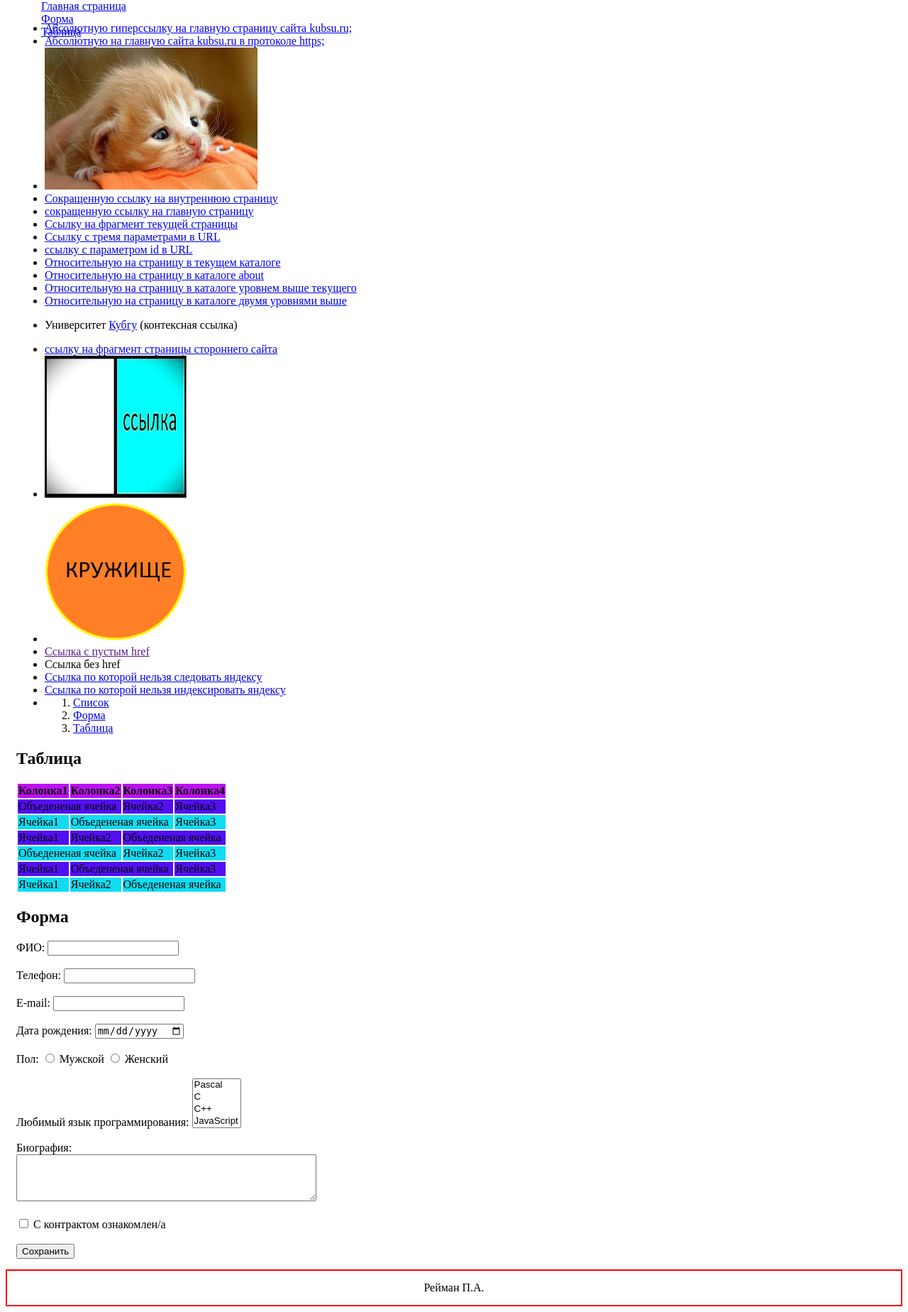
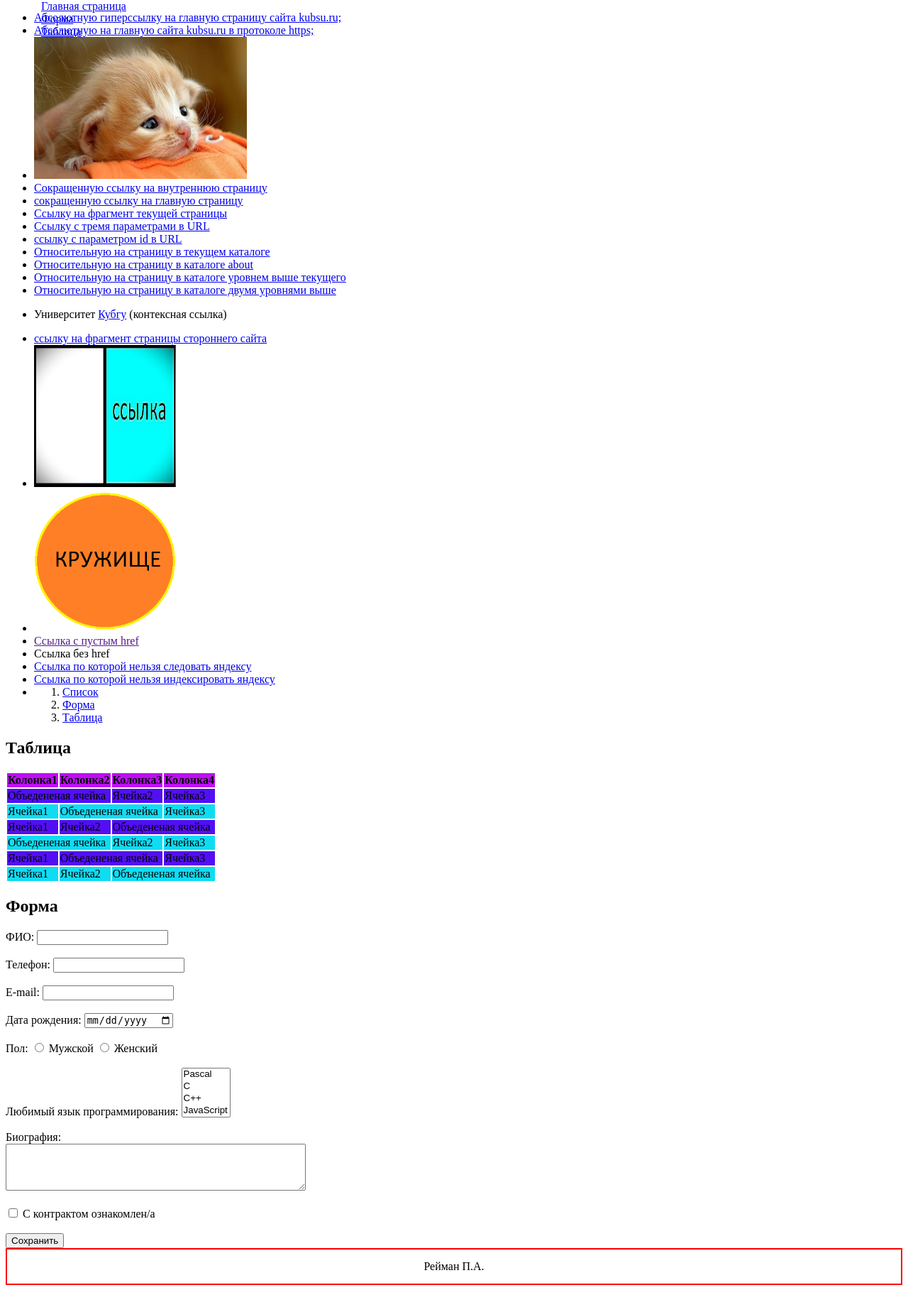
Before and after one commit to PavelReiman/PavelReiman.github.io, a PHP site: page /Tree_lessons/index.html in a window 1280 px wide. Shown: the part 118-1966 px from the top of the page at 71% size. After the commit the page ends 1928 px from the top, so only its background shows below. Run offline with PHP 8.4, Linux system fonts and the light colour scheme.

Commit message:
Update style.css

```diff
--- a/Tree_lessons/style.css
+++ b/Tree_lessons/style.css
@@ -20,11 +20,7 @@
 	display: inline-block;
 	margin-left: 50px;
 }
-.body{
-	margin: 0;
-	padding: 15px 15px;
 
-}
 .fotter{
 	margin: 0;
 	align-items: center;
```
